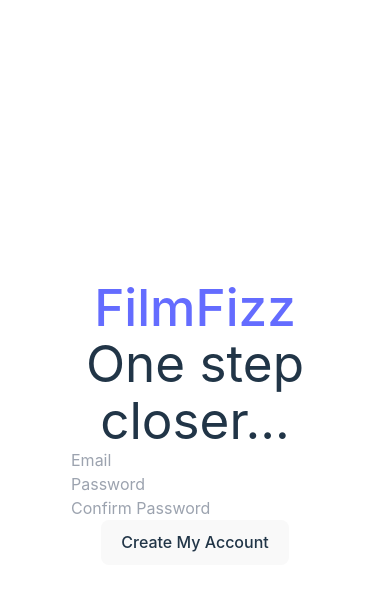
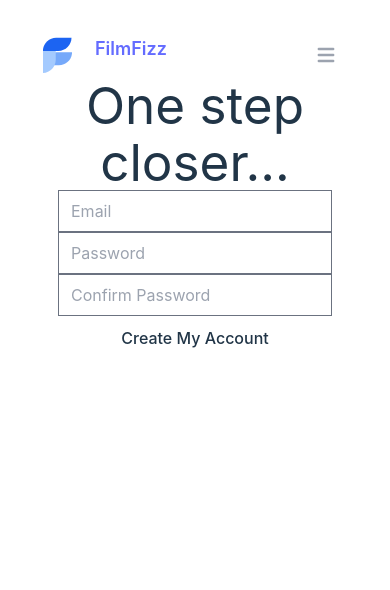
Before and after one commit to swoody2527/eventsplatform, a React (Vite) app: page /usersignup in a window 390 px wide. Shown: the top 590 px of the page. Built offline with nearby package versions, Linux system fonts and the light colour scheme; no server answers.

Commit message:
navbar implementation

```diff
--- a/package.json
+++ b/package.json
@@ -11,6 +11,7 @@
   },
   "dependencies": {
     "firebase": "^10.12.1",
+    "flowbite": "^2.3.0",
     "react": "^18.2.0",
     "react-dom": "^18.2.0",
     "react-router-dom": "^6.23.1"
--- a/src/App.jsx
+++ b/src/App.jsx
@@ -4,17 +4,20 @@
 
 import './App.css'
 import "./firebase.js"
+import 'flowbite'
+import 'flowbite/dist/flowbite.min.css';
 import LandingPage from './components/LandingPage.jsx'
 import SignIn from './components/SignIn.jsx'
 import SignUp from './components/SignUp.jsx'
 import StaffSignIn from './components/StaffSignIn.jsx'
 import Menu from './components/Menu.jsx'
+import NavBar from './components/NavBar.jsx'
 
 function App() {
 
   return (
     <main>
-      <Link to="/"><h1 className='text-3xl underline'>FilmFizz</h1></Link>
+      <NavBar />
       <Routes>
         <Route path="/" element={<LandingPage />}></Route>
         <Route path='/authenticate' element={<SignIn/>}></Route>
--- a/src/components/Menu.jsx
+++ b/src/components/Menu.jsx
@@ -9,7 +9,6 @@
 const [uid, setUid] = useState("")
 const { staff, logoutStaff } = useContext(StaffContext)
 
-console.log(staff)
 const navigate = useNavigate()
 
 const handleLogout = (e) => {
--- /dev/null
+++ b/src/components/NavBar.jsx
@@ -0,0 +1,134 @@
+import React, { useEffect, useState } from 'react';
+import app from "../firebase" // Import the configured firebase auth
+import { getAuth } from 'firebase/auth';
+import { Link } from 'react-router-dom';
+
+function NavBar() {
+
+    const auth = getAuth(app)
+  const [isAuthenticated, setIsAuthenticated] = useState(false);
+
+  useEffect(() => {
+    const unsubscribe = auth.onAuthStateChanged(user => {
+      setIsAuthenticated(!!user);
+    });
+
+    return () => unsubscribe();
+  }, []);
+
+  return (
+    <section>
+      <div className="max-w-2xl mx-auto">
+        <nav className="border-gray-200">
+          <div className="container mx-auto flex flex-wrap items-center justify-between">
+            <a href="#" className="flex">
+              <svg
+                className="h-10 mr-3"
+                width="51"
+                height="70"
+                viewBox="0 0 51 70"
+                fill="none"
+                xmlns="http://www.w3.org/2000/svg"
+              >
+                <g clipPath="url(#clip0)">
+                  <path
+                    d="M1 53H27.9022C40.6587 53 51 42.7025 51 30H24.0978C11.3412 30 1 40.2975 1 53Z"
+                    fill="#76A9FA"
+                  ></path>
+                  <path
+                    d="M-0.876544 32.1644L-0.876544 66.411C11.9849 66.411 22.4111 55.9847 22.4111 43.1233L22.4111 8.87674C10.1196 8.98051 0.518714 19.5571 -0.876544 32.1644Z"
+                    fill="#A4CAFE"
+                  ></path>
+                  <path
+                    d="M50 5H23.0978C10.3413 5 0 15.2975 0 28H26.9022C39.6588 28 50 17.7025 50 5Z"
+                    fill="#1C64F2"
+                  ></path>
+                </g>
+                <defs>
+                  <clipPath id="clip0">
+                    <rect width="51" height="70" fill="white"></rect>
+                  </clipPath>
+                </defs>
+              </svg>
+              <Link to={"/"}><span className="self-center text-lg font-semibold whitespace-nowrap">FilmFizz</span></Link>
+            </a>
+            <button
+              data-collapse-toggle="mobile-menu"
+              type="button"
+              className="md:hidden ml-3 text-gray-400 hover:text-gray-900 focus:outline-none focus:ring-2 focus:ring-blue-300 rounded-lg inline-flex items-center justify-center"
+              aria-controls="mobile-menu-2"
+              aria-expanded="false"
+            >
+              <span className="sr-only">Open main menu</span>
+              <svg
+                className="w-6 h-6"
+                fill="currentColor"
+                viewBox="0 0 20 20"
+                xmlns="http://www.w3.org/2000/svg"
+              >
+                <path
+                  fillRule="evenodd"
+                  d="M3 5a1 1 0 011-1h12a1 1 0 110 2H4a1 1 0 01-1-1zM3 10a1 1 0 011-1h12a1 1 0 110 2H4a1 1 0 01-1-1zM3 15a1 1 0 011-1h12a1 1 0 110 2H4a1 1 0 01-1-1z"
+                  clipRule="evenodd"
+                ></path>
+              </svg>
+              <svg
+                className="hidden w-6 h-6"
+                fill="currentColor"
+                viewBox="0 0 20 20"
+                xmlns="http://www.w3.org/2000/svg"
+              >
+                <path
+                  fillRule="evenodd"
+                  d="M4.293 4.293a1 1 0 011.414 0L10 8.586l4.293-4.293a1 1 0 111.414 1.414L11.414 10l4.293 4.293a1 1 0 01-1.414 1.414L10 11.414l-4.293 4.293a1 1 0 01-1.414-1.414L8.586 10 4.293 5.707a1 1 0 010-1.414z"
+                  clipRule="evenodd"
+                ></path>
+              </svg>
+            </button>
+            {isAuthenticated && (
+              <div className="hidden md:block w-full md:w-auto" id="mobile-menu">
+                <ul className="flex-col md:flex-row flex md:space-x-8 mt-4 md:mt-0 md:text-sm md:font-medium">
+                  <li>
+                    <a
+                      href="#"
+                      className="bg-blue-700 md:bg-transparent text-white block pl-3 pr-4 py-2 md:text-blue-700 md:p-0 rounded focus:outline-none"
+                      aria-current="page"
+                    >
+                      Home
+                    </a>
+                  </li>
+                  <li>
+                    <a
+                      href="#"
+                      className="text-gray-700 hover:bg-gray-50 border-b border-gray-100 md:hover:bg-transparent md:border-0 block pl-3 pr-4 py-2 md:hover:text-blue-700 md:p-0"
+                    >
+                      Services
+                    </a>
+                  </li>
+                  <li>
+                    <a
+                      href="#"
+                      className="text-gray-700 hover:bg-gray-50 border-b border-gray-100 md:hover:bg-transparent md:border-0 block pl-3 pr-4 py-2 md:hover:text-blue-700 md:p-0"
+                    >
+                      Pricing
+                    </a>
+                  </li>
+                  <li>
+                    <a
+                      href="#"
+                      className="text-gray-700 hover:bg-gray-50 border-b border-gray-100 md:hover:bg-transparent md:border-0 block pl-3 pr-4 py-2 md:hover:text-blue-700 md:p-0"
+                    >
+                      Contact
+                    </a>
+                  </li>
+                </ul>
+              </div>
+            )}
+          </div>
+        </nav>
+      </div>
+    </section>
+  );
+}
+
+export default NavBar;
--- a/src/index.css
+++ b/src/index.css
@@ -26,13 +26,13 @@
   color: #535bf2;
 }
 
-body {
+/* body {
   margin: 0;
   display: flex;
   place-items: center;
   min-width: 320px;
   min-height: 100vh;
-}
+} */
 
 h1 {
   font-size: 3.2em;
```
Also changed, not shown: 1 other file (tests, documents, lock files or other folders).
